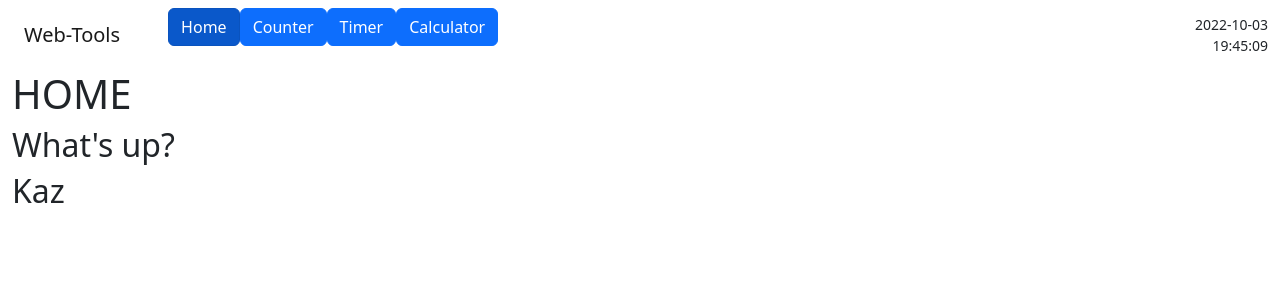
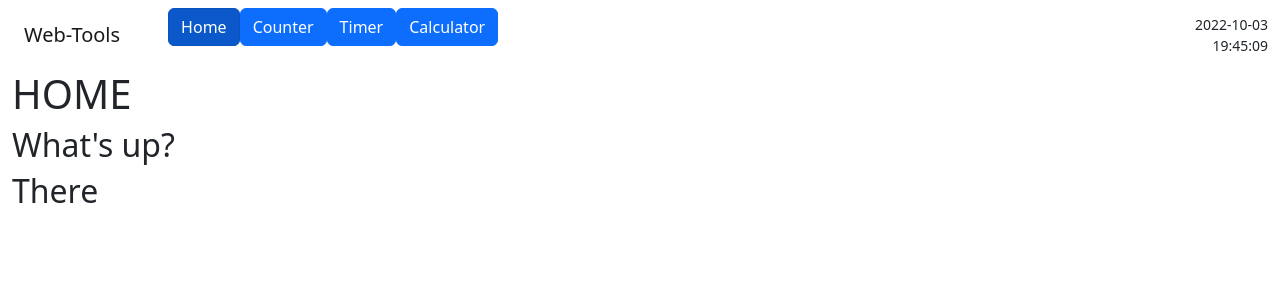
Before and after one commit to kazumasasama/web-tools-react, a React (Create React App) app: page / in a window 1280 px wide. Shown: the top 300 px of the page. Built offline with nearby package versions, Linux system fonts and the light colour scheme.

Commit message:
change message value

```diff
--- a/src/Home.js
+++ b/src/Home.js
@@ -6,7 +6,7 @@ function Home() {
     <div>
       <h1>HOME</h1>
       <Message
-        message="Kaz"
+        message="There"
       />
     </div>
   )
```
